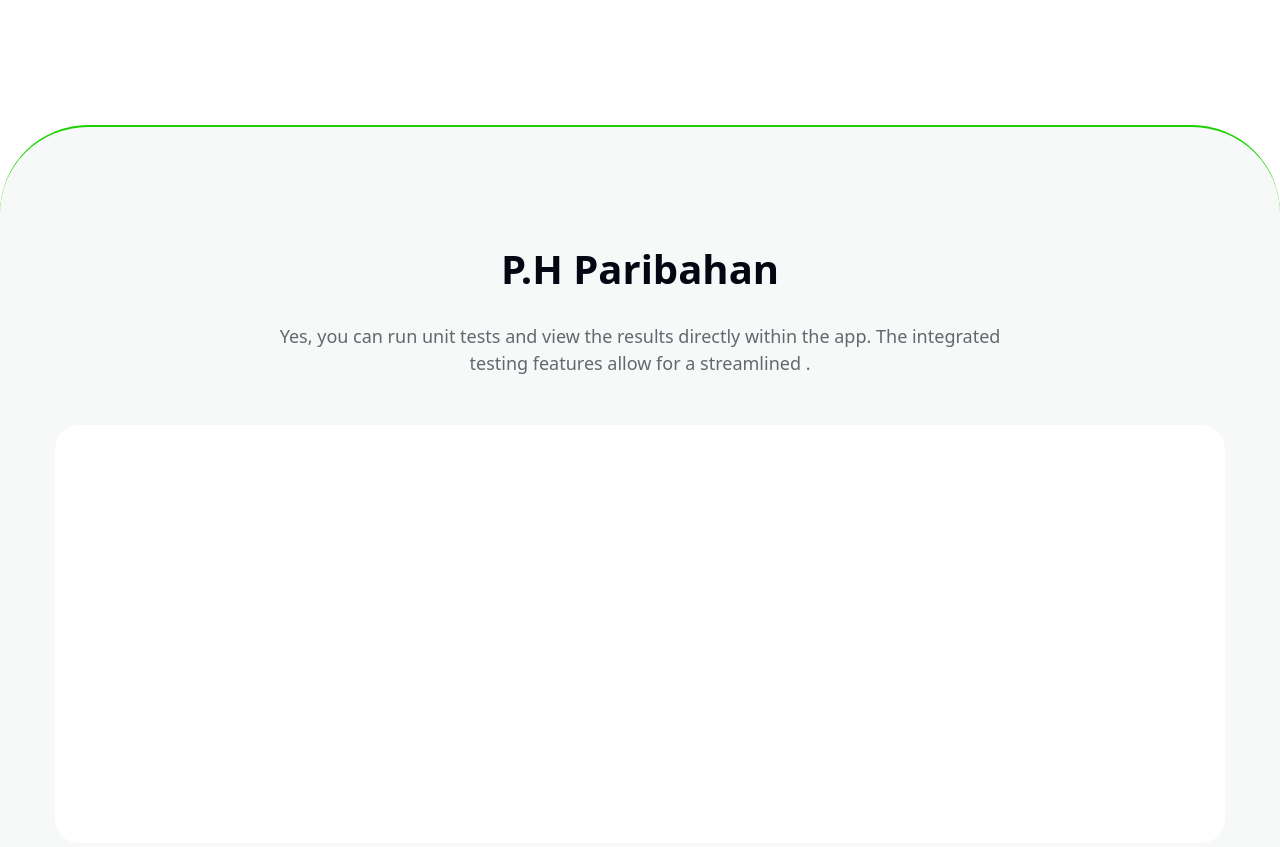
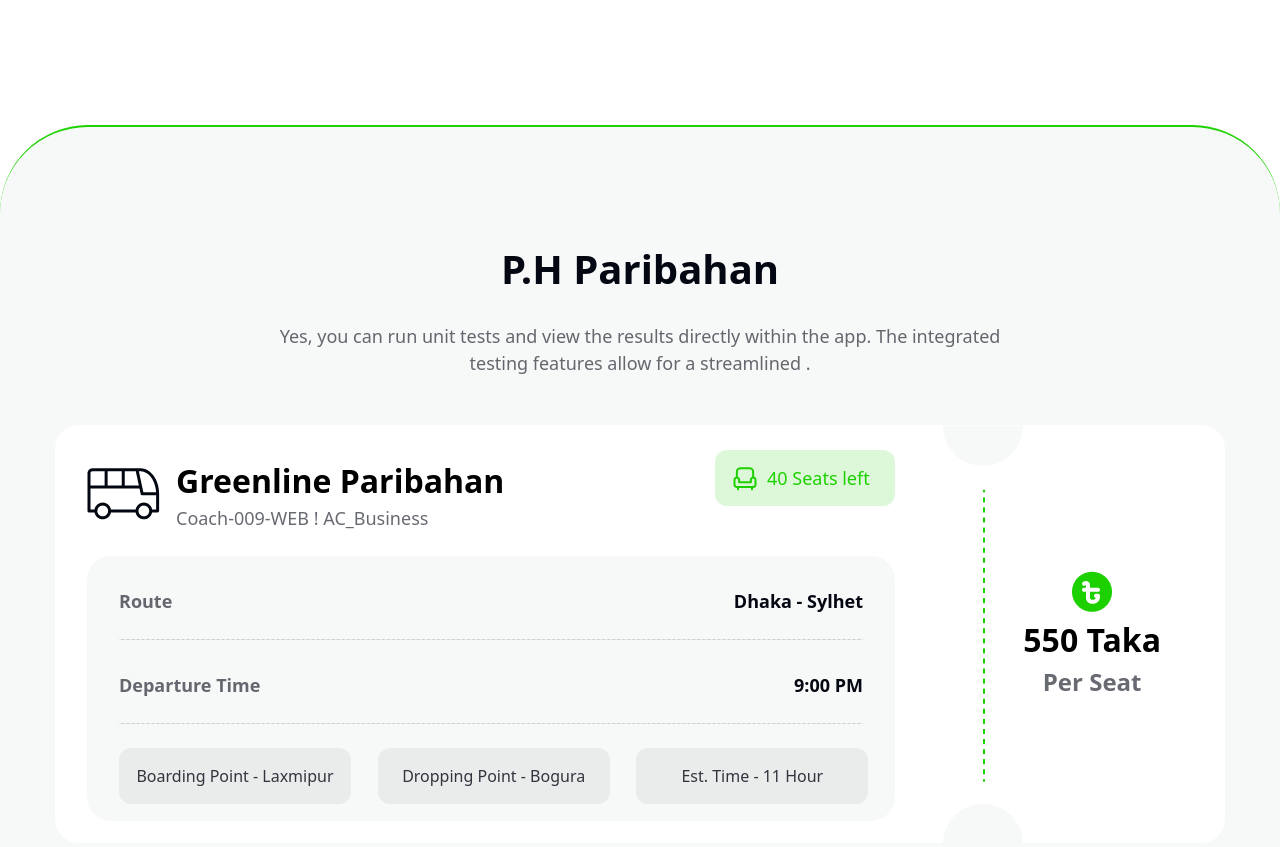
Before and after one commit to shihab4513/smart-ticketing-system, a plain HTML site: page index.html in a window 1280 px wide. Shown: the part 1204-2051 px from the top of the page. Drawn offline with nearby package versions, Linux system fonts and the light colour scheme.

Commit message:
paribahan box section completed

```diff
--- a/index.html
+++ b/index.html
@@ -168,21 +168,79 @@
       <button class="btn-offer text-[#1DD100] raleway text-[1.25rem] font-bold mt-16">See All Offers</button>
 
     </section>
-    <!--  -->
+    <!-- paribahan box  -->
     <section class="mt-32 all-ticket-section w-[100%]">
-      <div class="w-3/4 mx-auto flex flex-col items-center">
+      <div class="w-3/4 mx-auto flex flex-col items-center px-14">
         <div class="mt-28 space-y-6">
           <h1 class="text-center text-[#030712] text-[2.5rem] raleway font-bold">P.H Paribahan</h1>
           <p class="text-center text-[#03071299] text-[1.125rem] inter font-normal">Yes, you can run unit tests and view
             the results directly within the app. The integrated<br>testing features allow for a streamlined .</p>
         </div>
 
-        <div class="perSeat mt-12">
+        <div class="perSeat mt-12 flex justify-between">
           <div>
+            <div class="flex justify-between items-center  ">
+              <div class="flex space-x-4 items-center pl-8 pt-8">
+                <div>
+                  <img src="images/bus-logo.png" alt="" srcset="">
+                </div>
+                <div>
+                  <h1 class="raleway text-[2rem] text-black font-bold">Greenline Paribahan</h1>
+                  <p class="inter text-[1.125rem] font-normal text-[#03071299]">Coach-009-WEB ! AC_Business</p>
+                </div>
+              </div>
+              <div class="seat-left flex items-center space-x-2 text-center px-4 py-4">
+                <img src="images/seat-green.png" alt="" srcset="">
+                <h1 class="text-[1.125rem] inter font-medium text-[#1DD100]">40 Seats left</h1>
+
+              </div>
+            </div>
+            <div>
+
+            </div>
+
+            <div class="route-size ml-8 mt-6">
+              <div class="raleway text-[1.125rem] font-semibold flex justify-between px-8 pt-8">
+                <h1 class="text-[#03071299]  ">Route</h1>
+                <h2 class="text-[#030712] ">Dhaka - Sylhet</h2>
+              </div>
+              <hr class="hr-1 border-dashed ml-8 mt-6">
+
+              <div class="raleway text-[1.125rem] font-semibold flex justify-between px-8 pt-8">
+                <h1 class="text-[#03071299]  ">Departure Time</h1>
+                <h2 class="text-[#030712] ">9:00 PM</h2>
+              </div>
+              <hr class="hr-1 border-dashed ml-8 mt-6">
+
+              <div class="grid grid-cols-3 pl-8 mt-6 mb-8 inter text-[#030712CC] text-[1rem] font-medium text-center">
+                <div class="paribahan-card">
+                  <h1 class=" mt-4 ">Boarding Point - Laxmipur</h1>
+
+                </div>
+
+                <div class="paribahan-card">
+                  <h1 class="mt-4 ">Dropping Point - Bogura</h1>
+
+                </div>
+
+                <div class="paribahan-card">
+                  <h1 class=" mt-4">Est. Time - 11 Hour</h1>
+                </div>
+              </div>
+
+
+            </div>
 
           </div>
-          <div>
-
+          <div class="flex justify-between">
+            <div>
+              <img src="images/info-devider.png" alt="" srcset="">
+            </div>
+            <div class="raleway  flex flex-col justify-center items-center">
+              <img src="images/fare.png" alt="" srcset="" class="mr-16">
+              <h1 class="text-[2rem] text-black font-bold mr-16 text-nowrap">550 Taka</h1>
+              <p class="sixty-percent-black text-[1.5rem] font-semibold mr-16">Per Seat</p>
+            </div>
           </div>
 
         </div>
--- a/style.css
+++ b/style.css
@@ -59,7 +59,8 @@
     border-radius: 12px;
     border: 1px solid var(--primary-700, #1DD100);
 }
-.all-ticket-section{
+
+.all-ticket-section {
     border-radius: 88px 88px 0px 0px;
     border-top: 2px solid var(--primary-700, #1DD100);
     background: #F7F8F8;
@@ -68,10 +69,45 @@
     height: 2208px;
     flex-shrink: 0;
 }
-.perSeat{
+
+.perSeat {
     width: 1170px;
     height: 418px;
     flex-shrink: 0;
     border-radius: 24px;
     background: var(--base-white, #FFF);
 }
+
+.sixty-percent-black {
+    color: var(--base-black, rgba(3, 7, 18, 0.60));
+}
+
+.seat-left {
+    width: 180px;
+    height: 56px;
+    flex-shrink: 0;
+    border-radius: 12px;
+    background: rgba(29, 209, 0, 0.15);
+}
+
+.route-size {
+    width: 808px;
+    height: 265px;
+    flex-shrink: 0;
+    border-radius: 24px;
+    background: #F7F8F8;
+}
+
+.hr-1 {
+    width: 744px;
+    height: 1px;
+    background: rgba(3, 7, 18, 0.20);
+}
+
+.paribahan-card {
+    width: 232px;
+    height: 56px;
+    flex-shrink: 0;
+    border-radius: 12px;
+    background: rgba(3, 7, 18, 0.05);
+}
```
Lines whose indentation alone changed are shown as unchanged.
